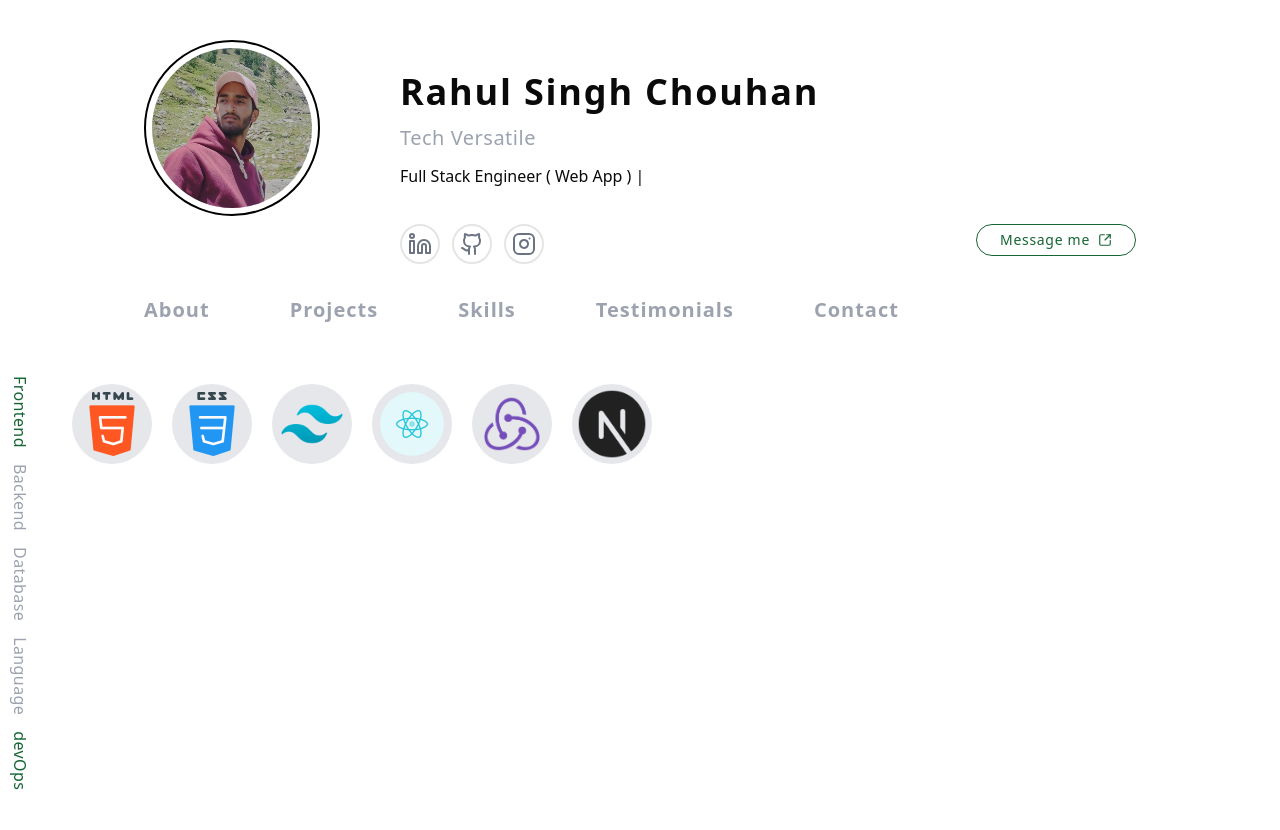
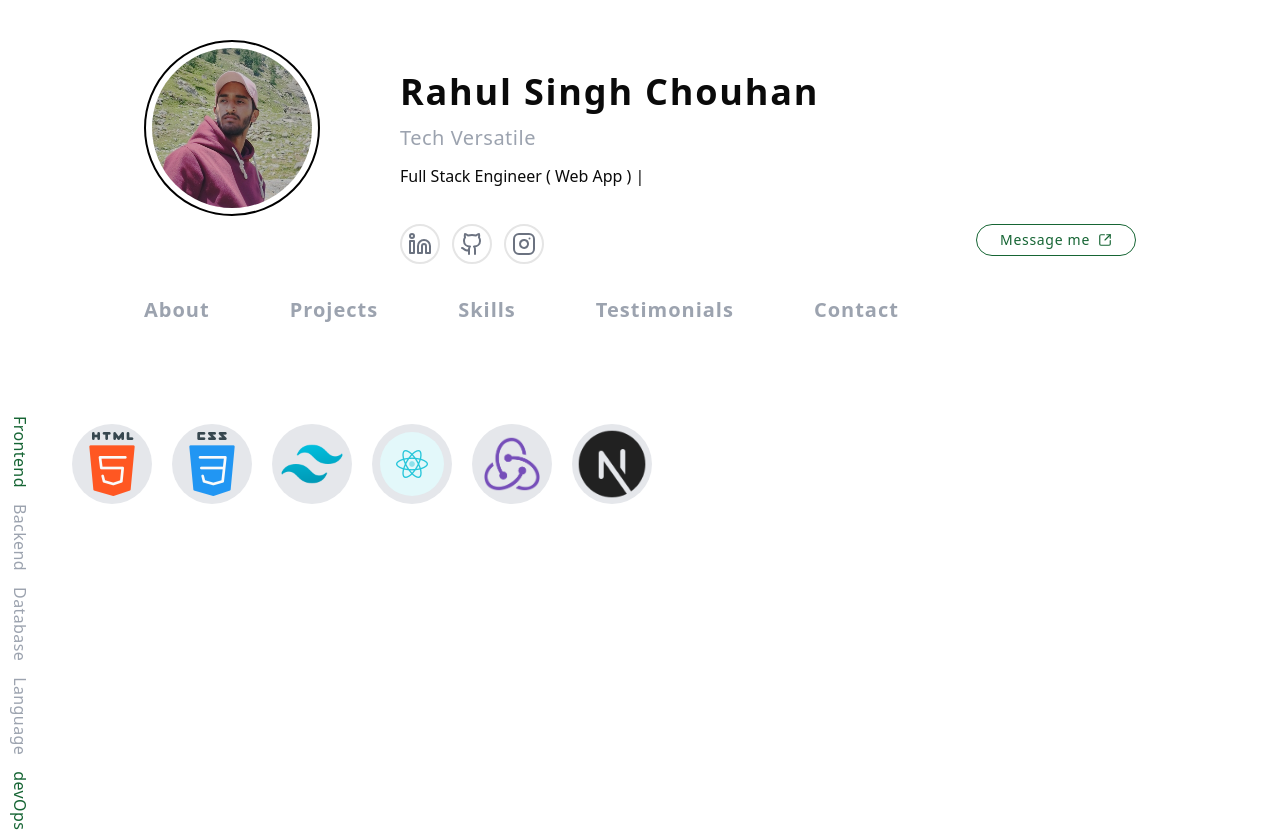
Before and after one commit to RahulSingh044/Rahul_Portfolio, a Next.js app: page /skills in a window 1280 px wide. Before the commit the page ends 800 px from the top, so only its background shows below. Built offline with nearby package versions, Linux system fonts and the light colour scheme.

Commit message:
update skills

```diff
--- a/src/app/skills/page.jsx
+++ b/src/app/skills/page.jsx
@@ -32,7 +32,7 @@ function skills() {
   };
 
   return (
-    <div className="w-full flex gap-8">
+    <div className="w-full flex gap-8 mt-10">
       {/* Side Navbar */}
       <div className-="w-full">
         <ul className="flex w-10 gap-4 rotate-90 font-medium text-gray-400 tracking-wide cursor-pointer">
```
